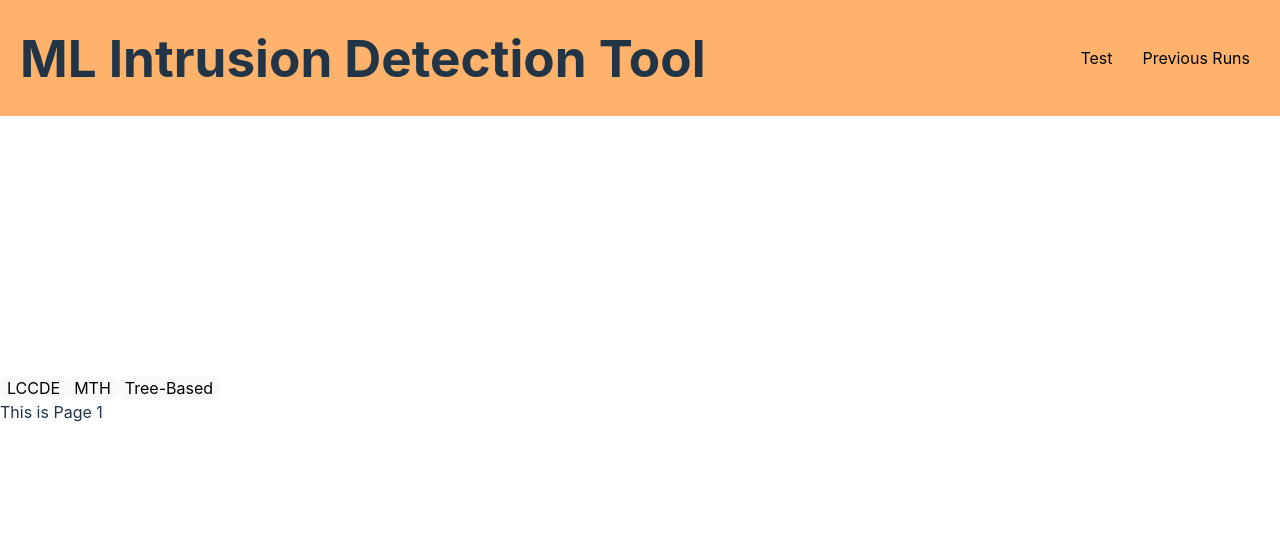
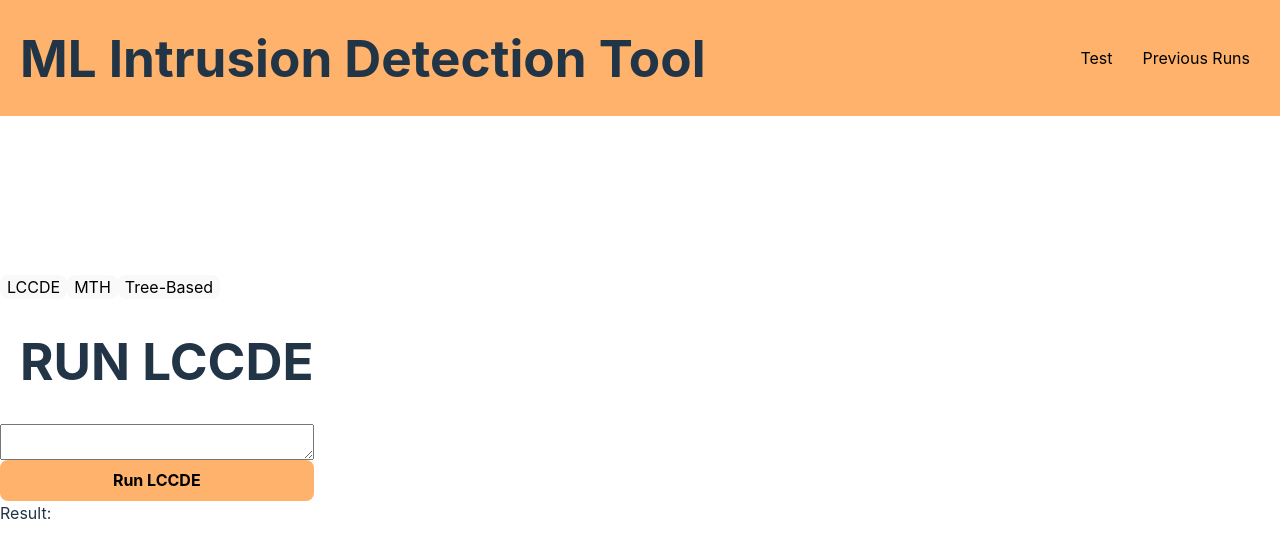
Before and after one commit to ZaneLeBlanc/Group66Frontend, a React (Vite) app in the folder Frontend/: page /Test in a window 1280 px wide. Shown: the top 558 px of the page. Built offline with nearby package versions, Linux system fonts and the light colour scheme.

Commit message:
lccde separated

```diff
--- a/Frontend/src/Components/ModelPages/PageLCCDE.tsx
+++ b/Frontend/src/Components/ModelPages/PageLCCDE.tsx
@@ -1,7 +1,56 @@
 import React from 'react';
+import { useState } from "react"
+import axios from 'axios';
 
-const PageLCCDE = () => {
-  return <div>This is Page 1</div>;
-};
+function PageLCCDE() {
+    const[lccdeRequest, setLccdeRequest] = useState('');
+    const[lccdeResponse, setLccdeResponse] = useState('');
 
-export default PageLCCDE;
+    const sendLCCDEParams = async () => {
+        try {
+
+            const response = await axios.post('http://localhost:5000/runlccde', {
+                "model_req": {
+                  "dataset_name": "",
+                  "XGB": {
+                    "n_estimators": "",
+                    "max_depth": "",
+                    "learning_rate": ""
+                  },
+                  "LightGBM": {
+                    "num_iterations": "",
+                    "max_depth": "",
+                    "learning_rate": "",
+                    "num_leaves": "",
+                    "boosting_type": ""
+                  },
+                  "CatBoost": {
+                    "n_estimators": "",
+                    "max_depth": "",
+                    "learning_rate": ""
+                  }
+                }
+              });
+
+            setLccdeResponse(response.data);
+            console.log("setLCCDE");
+            console.log(response);
+        } catch (error) {
+            console.error('Error sending response: ', error);
+        }
+    }
+
+    return(
+        <div>
+            <h1>RUN LCCDE</h1>
+            <div className="testSection">
+                <textarea value={lccdeRequest} onChange={(e) =>
+                setLccdeRequest(e.target.value)}/>
+                <button className="runbt" onClick={sendLCCDEParams}>Run LCCDE</button>
+                </div>
+            <div>Result: {lccdeResponse}</div>
+        </div>
+    )
+}
+
+export default PageLCCDE
```
